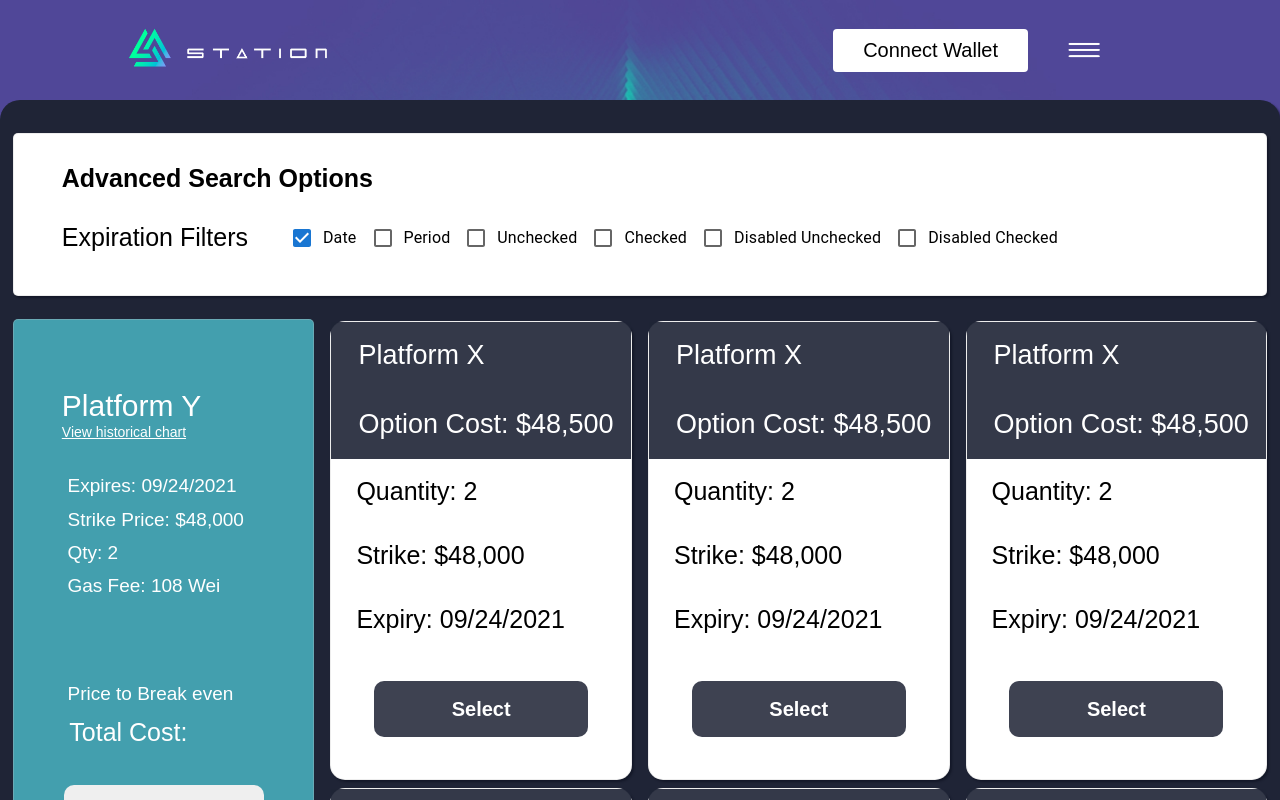
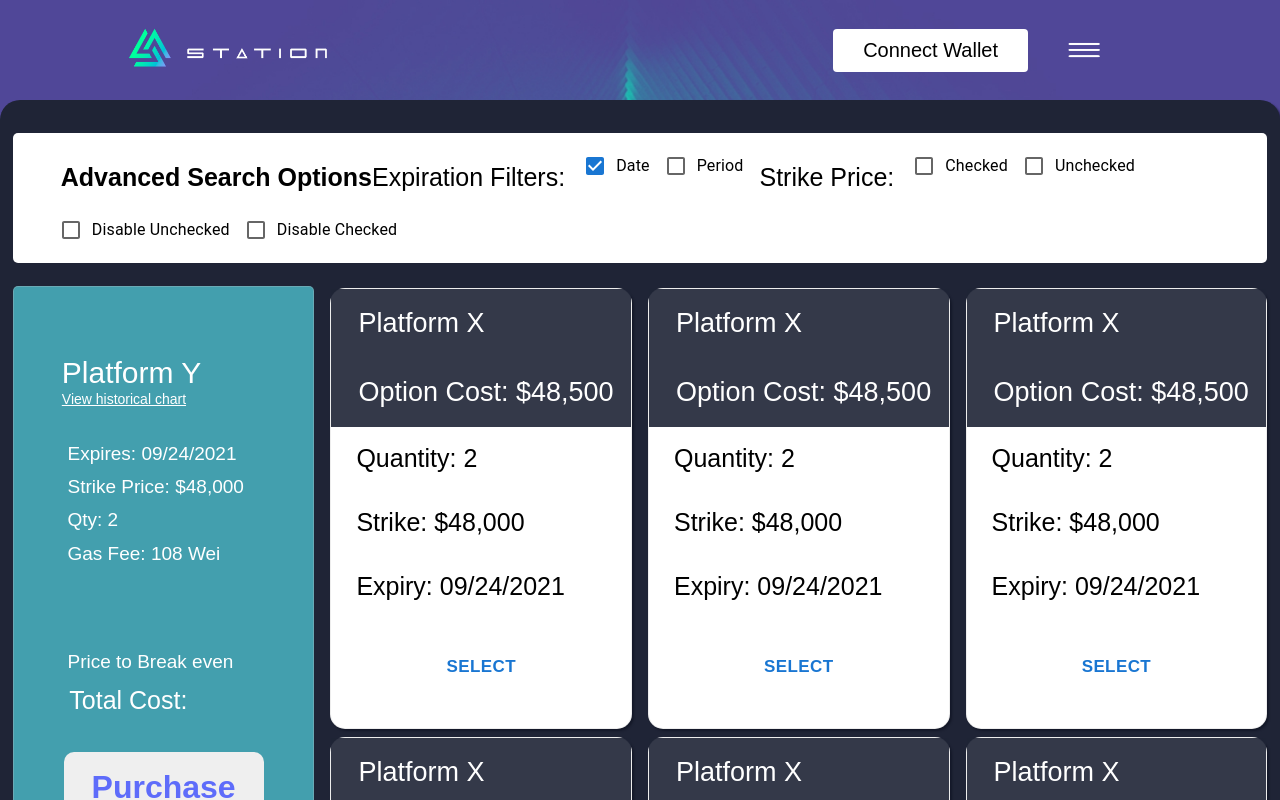
Before and after one commit to Waduhekthecat/EmeryHeights, a React (Create React App) app: page /advanced in a window 1280 px wide. Shown: the top 800 px of the page. Built offline with nearby package versions, Linux system fonts and the light colour scheme.

Commit message:
highlight on results cards formatting grid for advanced search options

```diff
--- a/src/components/Aggregator/CallPutToggle.tsx
+++ b/src/components/Aggregator/CallPutToggle.tsx
@@ -10,7 +10,7 @@ const useStyles = makeStyles((theme) => ({
   ButtonToggle: {
       borderWidth: "2px",
       borderColor: "black",
-      color: "#000000 !important",
+      color: "rgb(256,256,256) !important",
       '&:focus': {
       fontColor: "white !important",
     }
@@ -35,7 +35,7 @@ const ButtonEdits = styledCom(Button)`
   }
   &:focus {
     background: #504798 !important;
-    color: #ffffff !important;
+    color: #000000 !important;
   }
 
 `
--- a/src/components/Aggregator/Results/Card3.tsx
+++ b/src/components/Aggregator/Results/Card3.tsx
@@ -6,6 +6,7 @@ import FormGroup from "@mui/material/FormGroup";
 import FormControlLabel from "@mui/material/FormControlLabel";
 import Checkbox from "@mui/material/Checkbox";
 import { makeStyles } from "@material-ui/core/styles";
+import { Grid } from '@mui/material'
 
 import { colors } from "../../../styles";
 
@@ -21,6 +22,22 @@ const useStyles = makeStyles((theme) => ({
   checkGroup: {
     display: "flex",
   },
+  Container: {
+    width:'100%',
+    background:"rgb(256,256,256)",
+    color: "black",
+    borderRadius: '5px',
+    display: 'flex',
+    flexDirection:'row',
+    marginTop: '25px',
+    marginLeft:'0.5em',
+    marginRight:'0.5em',
+    marginBottom: '5px',
+    paddingLeft:'3em',
+    paddingTop:'.75em',
+    paddingBottom: '.75em',
+    paddingRight: '.75em'
+  }
 }));
 
 const Container = styled.div`
@@ -29,7 +46,7 @@ const Container = styled.div`
   color:"black";
     border-radius: 5px;
     display: flex;
-    flex-direction: column;
+    flex-direction: row;
     margin-top: 25px;
     margin-left:0.5em;
     margin-right:0.5em;
@@ -99,13 +116,14 @@ const Card: React.FC<Props> = ({}) => {
   const { date, period, unchecked, checked, dunchecked, dchecked } = state;
 
   return (
-    <Container>
-      <Description>Advanced Search Options</Description>
-      <FormGroupArea>
-        <Description1>Expiration Filters</Description1>
-        <Box sx={{ display: "flex" }}>
-          <FormControl sx={{ m: 3 }} component="fieldset" variant="standard">
-            <FormGroup row className={classes.checkGroup}>
+  <Grid container
+    direction="row"
+    className={classes.Container}>
+
+    <Grid container direction="row">
+        <Grid item><Description>Advanced Search Options</Description></Grid>
+        <Grid item><Description1>Expiration Filters:</Description1></Grid>
+      <Grid item>
        <FormControlLabel
                   control={
                     <Checkbox
@@ -116,6 +134,8 @@ const Card: React.FC<Props> = ({}) => {
                   }
                   label="Date"
                 />
+      </Grid>
+      <Grid item>
         <FormControlLabel
                   control={
                     <Checkbox
@@ -126,6 +146,21 @@ const Card: React.FC<Props> = ({}) => {
                   }
                   label="Period"
                 />
+      </Grid>
+        <Grid item><Description1>Strike Price:</Description1></Grid>
+          <Grid item>
+          <FormControlLabel
+                  control={
+                    <Checkbox
+                      checked={checked}
+                      onChange={handleChange}
+                      name="checked"
+                    />
+                  }
+                  label="Checked"
+                  />
+          </Grid>
+          <Grid item>
                 <FormControlLabel
                   control={
                     <Checkbox
@@ -136,16 +171,8 @@ const Card: React.FC<Props> = ({}) => {
                   }
                   label="Unchecked"
                   />
-              <FormControlLabel
-                control={
-                  <Checkbox
-                    checked={checked}
-                    onChange={handleChange}
-                    name="checked"
-                  />
-                }
-                label="Checked"
-              />
+          </Grid>
+          <Grid item>
                 <FormControlLabel
                   control={
                     <Checkbox
@@ -154,8 +181,10 @@ const Card: React.FC<Props> = ({}) => {
                       name="dunchecked"
                     />
                   }
-                label="Disabled Unchecked"
+                  label="Disable Unchecked"
                   />
+          </Grid>
+          <Grid item>
                 <FormControlLabel
                   control={
                     <Checkbox
@@ -164,13 +193,11 @@ const Card: React.FC<Props> = ({}) => {
                       name="dchecked"
                     />
                   }
-                label="Disabled Checked"
+                  label="Disable Checked"
                   />
-            </FormGroup>
-          </FormControl>
-        </Box>
-      </FormGroupArea>
-    </Container>
+                </Grid>
+          </Grid>
+        </Grid>
     );
     };
 
--- a/src/components/Aggregator/Results/ResultsCard.tsx
+++ b/src/components/Aggregator/Results/ResultsCard.tsx
@@ -1,18 +1,38 @@
-import React from "react";
+import React, { Component, useState } from "react";
 import styled from "styled-components";
+import Button from '@mui/material/Button';
 import { colors } from "../../../styles";
 import { makeStyles } from "@material-ui/core/styles";
+import styledCom from 'styled-components';
 import Grid from "@material-ui/core/Grid";
 
+
+
 const useStyles = makeStyles((theme) => ({
-  gridCont: {},
-  input: {
-    background: "rgb(67,159,174)"
+  HeaderToggle: {
+      borderWidth: "2px",
+      color: "rgb(67,159,174)",
+      borderColor: "black",
+      alignSelf:'center',
+      alignItems:'center',
+      justifyContent:'center',
+      borderRadius:"10px",
+      fontSize:'20px',
+      fontWeight:600,
+      height: '56px',
+    },
+
+  HeaderTheme: {
+    background: "rgb(67,159,174)",
+    width: "80%"
+
   }
 }));
 
+
+
 interface Props {
-
+  [elementId:string]: any;
   // url: string;
   // text: string;
   // onClick:(num: number)=>void;
@@ -44,6 +64,11 @@ const CardContainer = styled.div`
         padding-right:2%;
         padding-left:2%;
     }
+    h1 {width:100%;
+      display: flex;
+      flex-direction: row;
+
+    }
 
 `;
 const HeaderTitle = styled.p`
@@ -52,22 +77,21 @@ const HeaderTitle = styled.p`
   margin-left:1em;
 `;
 
-const CompareButton = styled.a`
+const CompareButton = styledCom(Button)`
     display: flex;
     align-self:center;
     align-items:center;
     justify-content:center;
     border-radius: 10px;
     width: 80%;
-    color:white;
     font-size:20px;
     font-weight:600;
     height: 56px;
-    background-color:#3E4251;
     &:hover {
         cursor: pointer;
-        color: rgb(${colors.main});
-        background-color:rgb(67,159,174)
+    }
+    &:focus {
+      color: rgb(${colors.selected});
     }
 `;
 const DescriptionTxt = styled.p`
@@ -93,7 +117,11 @@ const HeadertArea = styled.div`
 width:100%;
   display: flex;
   flex-direction: row;
-  background-color: rgb(31, 36, 54, .9)
+  background-color: rgba(31, 36, 54, 0.9);;
+  &:focus {
+    background: #504798
+    color: #000000
+  }
 `;
 
 const SelectedCard = styled.div`
@@ -125,13 +153,35 @@ const SelectBtn = styled.button`
   }
 `;
 
+const Card: React.FC<Props> = ({}) => {
+  const classes = useStyles();
+  const [selectedBtn, setSelectedBtn] = React.useState(false);
+  const [selectedColor, setSelectedColor] = React.useState(false);
+
+  var changeColorTeal = () => {
+    var teal = document.getElementById('selected');
+    teal!.style.background = ("rgb(67,159,174)")
+  };
+
+  var changeColorBlack = () => {
+    var black = document.getElementById('selected');
+    black!.style.background = ("rgba(31, 36, 54, 0.9)")
+  };
+
+  const selectHandler = () => {
+    setSelectedBtn(!selectedBtn);
+
+    if(selectedBtn===false) {
+  changeColorTeal()
+ } if(selectedBtn===true) {
+   changeColorBlack()
+ }
+};
 
 
-const Card: React.FC<Props> = ({}) => {
-  const classes = useStyles();
   return (
     <CardContainer>
-      <HeadertArea>
+      <HeadertArea id="selected">
         <Grid container direction="column">
           <Grid item>
           <HeaderTitle>Platform X</HeaderTitle>
@@ -148,8 +198,19 @@ const Card: React.FC<Props> = ({}) => {
 
       <ButtonArea>
         {/* <SelectBtn>Select</SelectBtn> */}
-        <CompareButton>
-          Select
+        <CompareButton
+      className={classes.HeaderToggle}
+      selected={selectedBtn}
+      onClick={() => {
+      selectHandler()
+      }}>
+      {" "}<p
+      style={{
+        fontSize: 17,
+        fontWeight: 900,
+      }}
+      >SELECT
+        </p>
         </CompareButton>
         {/* <SelectBtn style={{color:'#ae5a72', backgroundColor:'rgb(67,159,174)'}}>Remove</SelectBtn> */}
       </ButtonArea>
--- a/src/styles.ts
+++ b/src/styles.ts
@@ -22,6 +22,7 @@ export const colors: any = {
   pink: '255, 51, 102',
   red: '214, 75, 71',
   purple: '110, 107, 233',
+  selected: '67,159,174'
 }
 
 export const fonts = {
```
Also changed, not shown: src/components/Aggregator/BannerContentDOA.tsx (indentation only). Lines whose indentation alone changed are shown as unchanged.
